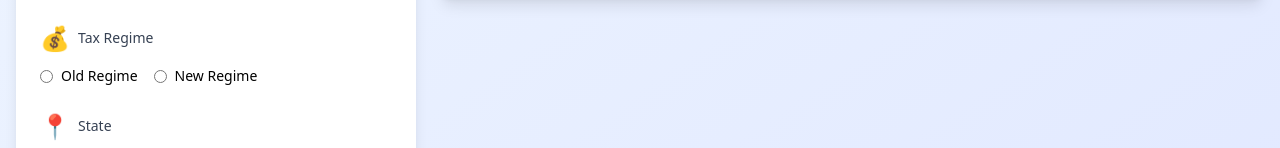
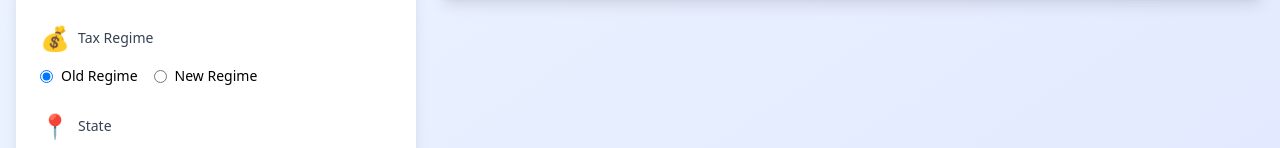
Before and after one commit to ananikets18/ctc-tracker, a React (Vite) app: page / in a window 1280 px wide. Shown: the part 406-554 px from the top of the page. Built offline with nearby package versions, Linux system fonts and the light colour scheme.

Commit message:
Refactor form handling in App component and update InputPanel to use consistent tax regime values

```diff
--- a/src/App.jsx
+++ b/src/App.jsx
@@ -24,25 +24,34 @@ function App() {
   const state = watch('state');
   const rentPaid = watch('rentPaid');
   const isMetro = watch('isMetro');
+  const financialYear = watch('financialYear');
+
+  const formValues = {
+    ctc,
+    isOldRegime,
+    state,
+    rentPaid,
+    isMetro,
+    financialYear
+  };
 
   const handleCalculate = useCallback(() => {
-    const formValues = getValues();
-    if (formValues.ctc && formValues.ctc > 0) {
+    if (ctc && ctc > 0) {
       const calculationResults = calculateCTCBreakdown(
-        Number(formValues.ctc),
+        Number(ctc),
         {
-          isOldRegime: formValues.isOldRegime,
-          state: formValues.state,
-          rentPaid: Number(formValues.rentPaid) || 0,
-          isMetro: formValues.isMetro,
-          financialYear: formValues.financialYear
+          isOldRegime: isOldRegime,
+          state: state,
+          rentPaid: Number(rentPaid) || 0,
+          isMetro: isMetro,
+          financialYear: financialYear
         }
       );
       setResults(calculationResults);
     } else {
       setResults(null);
     }
-  }, [getValues, ctc, isOldRegime, state, rentPaid, isMetro]);
+  }, [ctc, isOldRegime, state, rentPaid, isMetro, financialYear]);
 
   // Auto-calculate on form change
   useEffect(() => {
@@ -67,7 +76,7 @@ function App() {
           <div className="lg:col-span-1">
             <InputPanel
               register={register}
-              values={getValues()}
+              values={formValues}
               setValue={setValue}
               onCalculate={handleCalculate}
             />
--- a/src/components/InputPanel.jsx
+++ b/src/components/InputPanel.jsx
@@ -55,8 +55,8 @@ const InputPanel = ({ register, values, setValue, onCalculate }) => {
           <label className="flex items-center cursor-pointer">
             <input
               type="radio"
-              {...register('isOldRegime')}
-              value={true}
+              name="taxRegime"
+              value="old"
               checked={values.isOldRegime === true}
               onChange={() => setValue('isOldRegime', true)}
               className="mr-2"
@@ -66,8 +66,8 @@ const InputPanel = ({ register, values, setValue, onCalculate }) => {
           <label className="flex items-center cursor-pointer">
             <input
               type="radio"
-              {...register('isOldRegime')}
-              value={false}
+              name="taxRegime"
+              value="new"
               checked={values.isOldRegime === false}
               onChange={() => setValue('isOldRegime', false)}
               className="mr-2"
```
